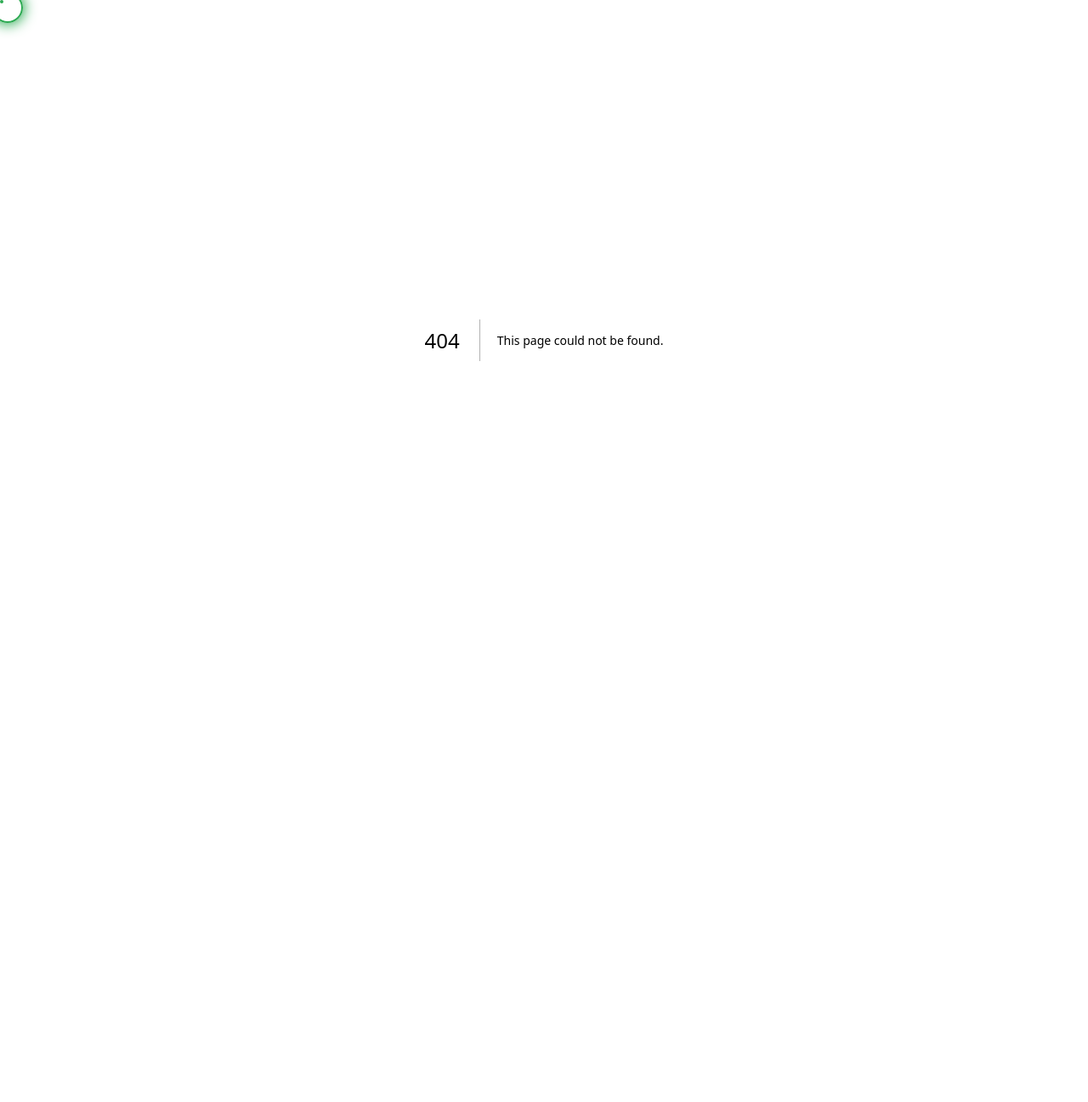
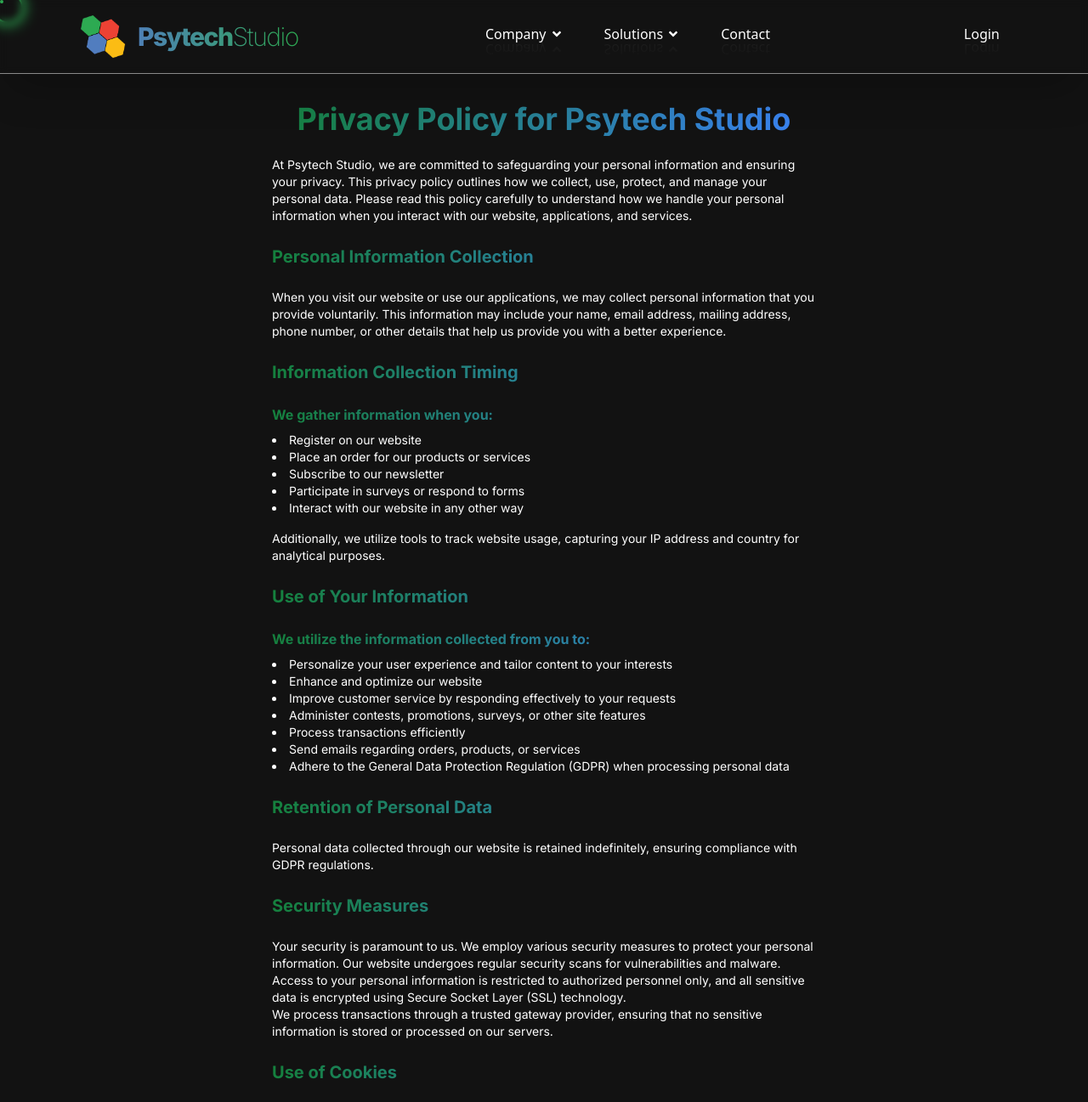
Before and after one commit to christiaan-fourie/psytech, a Next.js app: page /privacy-policy in a window 1280 px wide. Before the commit this address had no page. Shown: the top 1297 px of the page at 85% size. Before the commit the page ends 800 px from the top, so only its background shows below. Built offline with nearby package versions, Linux system fonts and the light colour scheme.

Commit message:
Create page.jsx

```diff
--- /dev/null
+++ b/app/privacy-policy/page.jsx
@@ -0,0 +1,163 @@
+import Footer from '@/components/Footer/Footer'
+import Header from '@/components/Header/Header'
+import React from 'react'
+
+const privacyPolicy = () => {
+  return (
+    <div>
+        <Header />
+        <div className='py-24 text w-1/2 mx-auto'>
+            <h1 className='text-4xl text-center font-bold my-6 bg-clip-text text-transparent bg-gradient-to-r from-green-700 to-blue-500'>Privacy Policy for Psytech Studio</h1>
+
+
+            <p className='text-sm'>
+                At Psytech Studio, we are committed to safeguarding your personal information and ensuring your privacy. This privacy policy outlines how we collect, use, protect, and manage your personal data. Please read this policy carefully to understand how we handle your personal information when you interact with our website, applications, and services.
+            </p>
+
+            <h3 className='text-xl text-start font-bold my-6 bg-clip-text text-transparent bg-gradient-to-r from-green-700 to-blue-500'>Personal Information Collection</h3>
+
+            <p className='text-sm'>
+                When you visit our website or use our applications, we may collect personal information that you provide voluntarily. This information may include your name, email address, mailing address, phone number, or other details that help us provide you with a better experience.
+            </p>
+
+            <h3 className='text-xl text-start font-bold my-6 bg-clip-text text-transparent bg-gradient-to-r from-green-700 to-blue-500'>Information Collection Timing</h3>
+
+            <h5 className='text-md text-start font-bold my-2 bg-clip-text text-transparent bg-gradient-to-r from-green-700 to-blue-500'>We gather information when you:</h5>
+
+            <ul className='text-sm list-disc list-inside'>
+                <li>Register on our website</li>
+                <li>Place an order for our products or services</li>
+                <li>Subscribe to our newsletter</li>
+                <li>Participate in surveys or respond to forms</li>
+                <li>Interact with our website in any other way</li>
+            </ul>
+
+            <p className='text-sm mt-4'>
+                Additionally, we utilize tools to track website usage, capturing your IP address and country for analytical purposes.
+            </p>
+
+            <h3 className='text-xl text-start font-bold my-6 bg-clip-text text-transparent bg-gradient-to-r from-green-700 to-blue-500'>Use of Your Information</h3>
+
+            <h5 className='text-md text-start font-bold my-2 bg-clip-text text-transparent bg-gradient-to-r from-green-700 to-blue-500'>We utilize the information collected from you to:</h5>
+
+            <ul className='text-sm list-disc list-inside'>
+                <li>Personalize your user experience and tailor content to your interests</li>
+                <li>Enhance and optimize our website</li>
+                <li>Improve customer service by responding effectively to your requests</li>
+                <li>Administer contests, promotions, surveys, or other site features</li>
+                <li>Process transactions efficiently</li>
+                <li>Send emails regarding orders, products, or services</li>
+                <li>Adhere to the General Data Protection Regulation (GDPR) when processing personal data</li>
+            </ul>
+
+            <h3 className='text-xl text-start font-bold my-6 bg-clip-text text-transparent bg-gradient-to-r from-green-700 to-blue-500'>Retention of Personal Data</h3>
+
+            <p className='text-sm'>
+                Personal data collected through our website is retained indefinitely, ensuring compliance with GDPR regulations.
+            </p>
+
+            <h3 className='text-xl text-start font-bold my-6 bg-clip-text text-transparent bg-gradient-to-r from-green-700 to-blue-500'>Security Measures</h3>
+
+            <p className='text-sm'>
+                Your security is paramount to us. We employ various security measures to protect your personal information. Our website undergoes regular security scans for vulnerabilities and malware. Access to your personal information is restricted to authorized personnel only, and all sensitive data is encrypted using Secure Socket Layer (SSL) technology.
+            </p>
+
+            <p className='text-sm'>
+                We process transactions through a trusted gateway provider, ensuring that no sensitive information is stored or processed on our servers.
+            </p>
+
+            <h3 className='text-xl text-start font-bold my-6 bg-clip-text text-transparent bg-gradient-to-r from-green-700 to-blue-500'>Use of Cookies</h3>
+
+            <p className='text-sm'>
+                Cookies are used to enhance your browsing experience. They help us remember your preferences, offer better site experiences, and analyze site traffic. By using cookies, we aim to improve our services and provide you with a seamless experience.
+            </p>
+
+            <p className='text-sm'>
+                You can adjust your cookie preferences through your browser settings, but please note that disabling cookies might affect some website features.
+            </p>
+
+            <h3 className='text-xl text-start font-bold my-6 bg-clip-text text-transparent bg-gradient-to-r from-green-700 to-blue-500'>Third-Party Disclosure</h3>
+
+            <p className='text-sm'>
+                We do not share your personally identifiable information with external parties, except for website hosting partners and service providers assisting us in operating our website and serving you better. Your information is kept confidential, and we may only disclose it when required by law or to protect our rights, property, or safety.
+            </p>
+
+            <p className='text-sm'>
+                Non-personally identifiable information may be provided to third parties for marketing, advertising, or other uses.
+            </p>
+
+            <p className='text-sm'>
+                Third-party links on our website are governed by their own privacy policies. We are not responsible for the content or activities of these linked sites.
+            </p>
+
+            <h3 className='text-xl text-start font-bold my-6 bg-clip-text text-transparent bg-gradient-to-r from-green-700 to-blue-500'>Third-Party Links</h3>
+
+            <p className='text-sm'>
+                Our website does not directly promote or offer third-party products or services.
+            </p>
+
+            <h3 className='text-xl text-start font-bold my-6 bg-clip-text text-transparent bg-gradient-to-r from-green-700 to-blue-500'>Rights and Regulations</h3>
+
+            <ul className='text-sm list-disc list-inside'>
+                <li>We comply with the South African Protection of Information Act, 2013 (POPI Act).</li>
+                <li>We respect your right to access, correct, block, delete, or restrict processing of your personal data as per the GDPR.</li>
+                <li>You can visit our site anonymously.</li>
+                <li>Our privacy policy is easily accessible from our homepage.</li>
+                <li>You&apos;ll be notified of any privacy policy changes.</li>
+                <li>You can change your personal information by contacting us through email or phone.</li>
+            </ul>
+
+            <h3 className='text-xl text-start font-bold my-6 bg-clip-text text-transparent bg-gradient-to-r from-green-700 to-blue-500'>Do-Not-Track Signals and COPPA</h3>
+
+            <p className='text-sm'>
+                We honor Do-Not-Track signals, and our site is not designed to track, plant cookies, or engage in behavioral tracking. We do not specifically target children under 13.
+            </p>
+
+            <h3 className='text-xl text-start font-bold my-6 bg-clip-text text-transparent bg-gradient-to-r from-green-700 to-blue-500'>Fair Information Practices</h3>
+
+            <p className='text-sm'>
+                We adhere to Fair Information Practices principles and will notify you within 7 business days via email or in-site notification in the event of a data breach.
+            </p>
+
+            <h3 className='text-xl text-start font-bold my-6 bg-clip-text text-transparent bg-gradient-to-r from-green-700 to-blue-500'>CAN-SPAM Act</h3>
+
+            <p className='text-sm'>
+                We comply with the CAN-SPAM Act, and you can unsubscribe from receiving future emails at any time by contacting us through email or phone.
+
+            </p>
+
+            <h3 className='text-xl text-start font-bold my-6 bg-clip-text text-transparent bg-gradient-to-r from-green-700 to-blue-500'>Contact Us</h3>
+
+            <p className='text-sm'>
+                If you have any questions regarding our privacy policy, please contact us at:
+            </p>
+
+            <p className='text-sm'>
+                <span className='font-bold'>Address:</span> 1st Floor, 1 Park Lane, Century City, Cape Town, 7441
+            </p>
+
+            <p className='text-sm'>
+                <span className='font-bold'>Email:</span> hello[at]psytechgroup[dot]co[dot]za
+            </p>
+
+            <p className='text-sm'>
+                <span className='font-bold'>Registration Number:</span> 2021 / 398282 / 07
+            </p>
+
+            <p className='text-sm py-2'>
+                    Thank you for entrusting us with your personal information.
+            </p>
+            <p className='text-sm py-2'>
+                Your privacy and security are essential to us at Psytech Studio. We are committed to protecting your personal information and your right to privacy.
+            </p>
+            <p className='text-sm py-2'>
+                If you have any questions or concerns about our policy, or our practices with regards to your personal information, please contact us!
+            </p>
+
+        </div>
+        <Footer />
+    </div>
+  )
+}
+
+export default privacyPolicy
```
